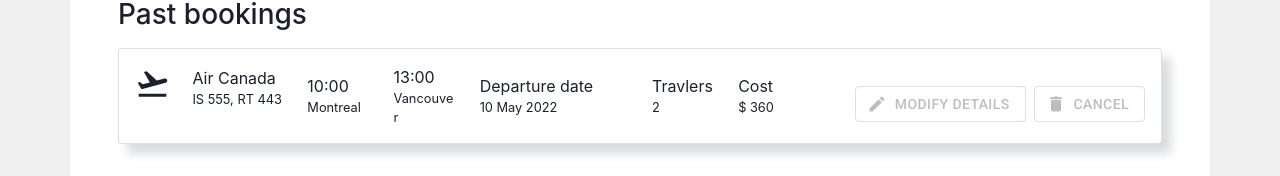
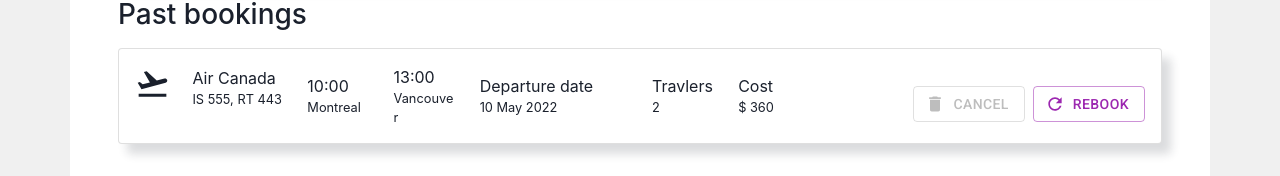
Before and after one commit to meghnakumar/takeOff, a React (Create React App) app: page /flight-bookings in a window 1280 px wide. Shown: the part 691-867 px from the top of the page. Built offline with nearby package versions, Linux system fonts and the light colour scheme.

Commit message:
adding rebook functionality

```diff
--- a/src/components/Flights/FlightBookingList/FlightBookingList.js
+++ b/src/components/Flights/FlightBookingList/FlightBookingList.js
@@ -12,6 +12,7 @@ import { useNavigate } from 'react-router-dom';
 import FlightTakeoffSharpIcon from '@mui/icons-material/FlightTakeoffSharp';
 import DeleteIcon from '@mui/icons-material/Delete';
 import EditIcon from '@mui/icons-material/Edit';
+import RefreshIcon from '@mui/icons-material/Refresh';
 
 const FlightBookingList = () => {
   const navigate = useNavigate();
@@ -28,6 +29,10 @@ const FlightBookingList = () => {
 
   const handleClose = () => {
       setOpen(false);
+  };
+
+  const showFlightDetails = () => {
+    navigate('/flight-details')
   };
 
   const handleClickOpen = () => {
@@ -170,13 +175,15 @@ const FlightBookingList = () => {
                 <div className='small-txt'>$ 360</div>
               </div>
               <div className="col-lg-4 col-12 m-top-16 d-flex justify-content-end">
-              <Button disabled type="button" variant="outlined" color="primary" startIcon={<EditIcon/>} onClick={() => modifyDetails()}>
-                    Modify details
-                  </Button>
                   <Button disabled style={{marginLeft: "8px"}} color="error" type="button" variant="outlined"
-                  onClick={() => handleClickOpen()} startIcon={<DeleteIcon/>}>
+                    onClick={() => handleClickOpen()} startIcon={<DeleteIcon/>}>
                     Cancel
                   </Button>
+                  <Button style={{marginLeft: "8px"}} color="secondary" type="button" variant="outlined"
+                    onClick={() => showFlightDetails()} startIcon={<RefreshIcon />}>
+                    Rebook
+                  </Button>
+
               </div>
           </div>
         </div>
```
